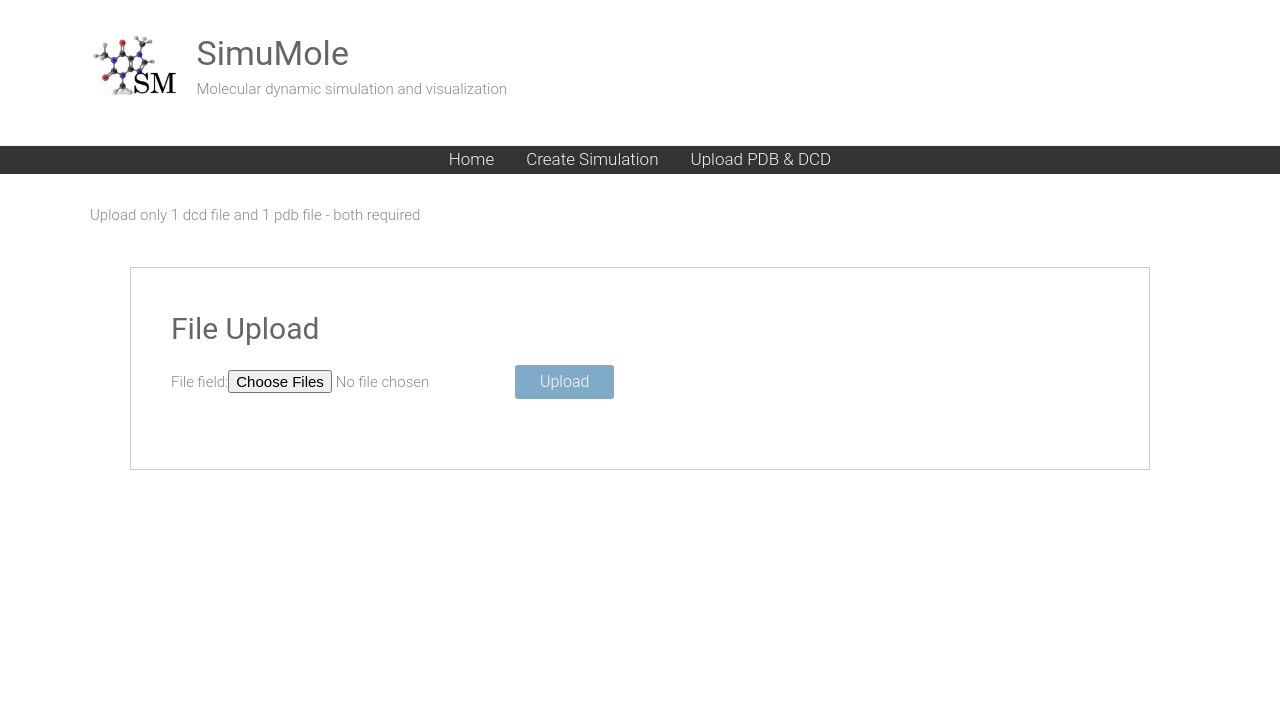
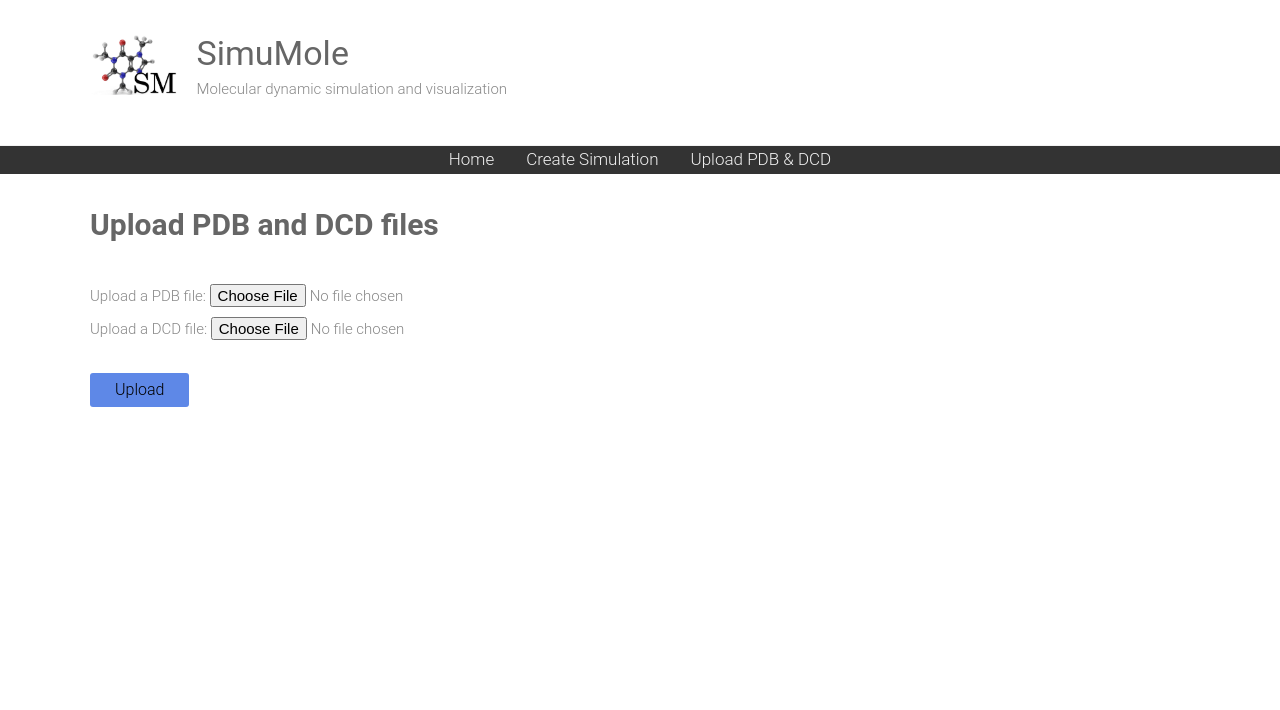
Before and after one commit to TechnionYP5779/SimuMole, a Django app: page /upload/ in a window 1280 px wide. Shown: the top 710 px of the page. Run offline with Django 3.2, Linux system fonts and the light colour scheme; some libraries are stand-ins or nearby versions.

Commit message:
issue #94: split the form into two seperate FileFields

```diff
--- a/src/SimuMole/SimuMole/urls.py
+++ b/src/SimuMole/SimuMole/urls.py
@@ -18,13 +18,14 @@ urlpatterns = [
                                                  SimulationForm1_DetermineRelativePosition,
                                                  SimulationForm2_SimulationParameters],
                                                 condition_dict={'1': show_form1})),
+
                   path('update_simulation_status/', views.update_simulation_status, name='update_simulation_status'),
-
 
                   path('download_pdb_dcd__zip/', views.download_pdb_dcd__zip, name='download_pdb_dcd__zip'),
                   path('download_pdb_dcd__email/', views.download_pdb_dcd__email, name='download_pdb_dcd__email'),
                   path('download_animation__zip/', views.download_animation__zip, name='download_animation__zip'),
                   path('download_animation__email/', views.download_animation__email, name='download_animation__email'),
-                  path('upload/', views.file_upload, name='file_upload'),
+
+                  path('upload/', views.upload_files, name='upload_files'),
 
               ] + static(settings.MEDIA_URL, document_root=settings.MEDIA_ROOT)
--- a/src/SimuMole/SimuMoleScripts/uploaded_simulation.py
+++ b/src/SimuMole/SimuMoleScripts/uploaded_simulation.py
@@ -1,15 +1,24 @@
 import pymol
-import os
+
 temp = 'media/files/'  # path to temp folder
 
-class Uploaded_Simulation:
-    def __init__(self, pdb_file_name, dcd_file_name):
-        self.cmd = None
-        self.pdb_file_name = pdb_file_name
-        self.dcd_file_name = dcd_file_name
 
-    def run_simulation(self):
-        pymol.finish_launching(['pymol', '-q'])  # pymol: -q quiet launch, -c no gui, -e fullscreen
-        self.cmd = pymol.cmd
-        self.cmd.load(temp + self.pdb_file_name)
-        self.cmd.load(temp + self.dcd_file_name)
+def pdb_and_dcd_match(pdb_file_name, dcd_file_name):  # todo: remove gui
+    pymol.finish_launching(['pymol', '-q'])  # pymol: -q quiet launch, -c no gui, -e fullscreen
+    cmd = pymol.cmd
+    try:
+        cmd.reinitialize()
+        cmd.load(temp + pdb_file_name)
+        cmd.load_traj(temp + dcd_file_name)
+        return True
+    except:
+        return False
+
+
+def create_animations():
+    # for now, only open pymol window:
+    pymol.finish_launching(['pymol', '-q'])  # pymol: -q quiet launch, -c no gui, -e fullscreen
+    cmd = pymol.cmd
+    cmd.reinitialize()
+    cmd.load(temp + "file_upload_pdb.pdb")
+    cmd.load(temp + "file_upload_dcd.dcd")
--- a/src/SimuMole/SimuMoleWeb/forms.py
+++ b/src/SimuMole/SimuMoleWeb/forms.py
@@ -8,6 +8,8 @@ from django.conf import settings
 from SimuMoleScripts.basicTrajectoryBuilder import scr_for_checks
 from SimuMoleScripts.fix_pdb import fix_pdb
 from SimuMoleScripts.transformations import get_atoms, get_atoms_string, translate_vecs, rotate_molecular
+from SimuMoleScripts.uploaded_simulation import pdb_and_dcd_match
+
 import os
 
 ################################
@@ -333,8 +335,43 @@ class SimulationForm2_SimulationParameters(forms.Form):
 
 
 ################################
-#   File Upload
+#   Upload PDB & DCD
 ################################
 
-class MultipuleFieldForm(forms.Form):
-    file_field = forms.FileField(widget=forms.ClearableFileInput(attrs={'multiple': True}))
+class UploadFiles(forms.Form):
+    pdb_file = forms.FileField(required=True, label='Upload a PDB file')
+    dcd_file = forms.FileField(required=True, label='Upload a DCD file')
+
+    def clean(self):
+        errors = []
+
+        # pdb_file
+        pdb_file: UploadedFile = self.cleaned_data['pdb_file']
+        file_name, file_extension = os.path.splitext(str(pdb_file))
+        if file_extension.lower() != '.pdb':
+            errors.append(forms.ValidationError("The PDB file format is incorrect"))
+
+        # dcd_file
+        dcd_file: UploadedFile = self.cleaned_data['dcd_file']
+        file_name, file_extension = os.path.splitext(str(dcd_file))
+        if file_extension.lower() != '.dcd':
+            errors.append(forms.ValidationError("The DCD file format is incorrect"))
+
+        if len(errors) != 0:
+            raise forms.ValidationError(errors)
+
+        # save files (only after checking that their format is correct)
+        self.save_file(pdb_file, "file_upload_pdb.pdb")
+        self.save_file(dcd_file, "file_upload_dcd.dcd")
+
+        # check match between the files
+        if not pdb_and_dcd_match("file_upload_pdb.pdb", "file_upload_dcd.dcd"):
+            raise forms.ValidationError("The PDB file does not match the DCD file (the number of atoms is different)")
+
+    @staticmethod
+    def save_file(file: UploadedFile, filename: str):
+        path = os.path.join(settings.MEDIA_ROOT, 'files')
+        file_storage = FileSystemStorage(location=path)
+
+        file_storage.delete(filename)  # delete existing file with same name
+        file_storage.save(filename, file)  # save existing file
--- a/src/SimuMole/SimuMoleWeb/templates/file_upload.html
+++ b/src/SimuMole/SimuMoleWeb/templates/file_upload.html
@@ -2,11 +2,27 @@
 {% block content %}
     <title>SimuMole: Upload PDB & DCD</title>
 
-    <div style="padding:40px;margin:40px;border:1px solid #ccc">
-        <h1>File Upload</h1>
-        <form action="#" method="post" enctype="multipart/form-data">
-            {% csrf_token %} {{ form }}
-            <input type="submit" value="Upload"/>
-        </form>
-    </div>
+    <style>
+
+        .error input, .error select, .errorlist {
+            color: red;
+            padding-bottom: 30px;
+        }
+
+        #blue-button {
+            background-color: #5e88e7;
+            color: black;
+            margin-bottom: 20px;
+        }
+
+    </style>
+
+    <h1><strong>Upload PDB and DCD files</strong></h1><br>
+
+    <form action="" method="post" enctype="multipart/form-data"> {% csrf_token %}
+        {{ form.as_p }}
+        <br>
+        <input id="blue-button" type="submit" value="Upload" class="btn btn-primary"/>
+    </form>
+
 {% endblock %}
--- a/src/SimuMole/SimuMoleWeb/views.py
+++ b/src/SimuMole/SimuMoleWeb/views.py
@@ -1,10 +1,9 @@
 from SimuMoleScripts.simulation_main_script import Simulation
-from SimuMoleScripts.uploaded_simulation import Uploaded_Simulation
+from SimuMoleScripts.uploaded_simulation import create_animations
+from .forms import UploadFiles
+
 from formtools.wizard.views import CookieWizardView
-from .models import UploadForm
-from django.http import HttpResponseRedirect, JsonResponse
-from .forms import MultipuleFieldForm
-from django.urls import reverse
+from django.http import JsonResponse
 from django.shortcuts import render
 from django.core.files.storage import FileSystemStorage
 from django.conf import settings
@@ -12,9 +11,6 @@ import os
 import threading
 import zipfile
 from os.path import basename
-from django.core.files.storage import default_storage
-from django.core.files.base import ContentFile
-from django.contrib import messages
 
 temp = 'media/files/'  # path to temp folder
 
@@ -290,59 +286,14 @@ def show_form1(wizard: CookieWizardView):
 
 
 ################################
-#   File Upload
+#   Upload PDB & DCD
 ################################
 
-def file_upload_old_version(request):
-    if request.method == "POST":
-        file = UploadForm(request.POST, request.FILES)
-        if file.is_valid():
-            file_name, file_extension = os.path.splitext(request.FILES['file'].name)
-            file_extension = file_extension.lower()
-            # allowing only pdb files
-            if file_extension == '.pdb':
-                messages.success(request, 'File Uploaded Successfully')
-                file.save()
-                return HttpResponseRedirect(reverse('file_upload'))
-            else:  # Should never be called, since we added FileExtensionValidator on the Upload model.
-                messages.error(request, 'Upload failed: file extension has to be \'pdb\'.')
-
+def upload_files(request):
+    if request.method == 'POST':
+        form = UploadFiles(request.POST, request.FILES)
+        if form.is_valid():
+            create_animations()
     else:
-        file = UploadForm()
-    return render(request, 'file_upload.html', {'form': file})
-
-
-def file_upload(request):
-    messages.info(request, "Upload only 1 dcd file and 1 pdb file - both required")
-    pdb_count = 0
-    dcd_count = 0
-    i = 0
-    files_arr = []
-    if request.method == "POST":
-        form = MultipuleFieldForm(request.POST, request.FILES)
-        files = request.FILES.getlist('file_field')
-        if form.is_valid():
-            for f in files:
-                i += 1
-                file_name, file_extension = os.path.splitext(f.name)
-                file_extension = file_extension.lower()
-                # allowing only pdb and dcd files
-                if file_extension == '.pdb':
-                    pdb_count += 1
-                elif file_extension == '.dcd':
-                    dcd_count += 1
-                files_arr.append(f)
-            if (pdb_count == 1) and (dcd_count == 1) and (i == 2):
-                path = default_storage.save('files/' + files_arr[0].name, ContentFile(files_arr[0].read()))
-                tmp_file = os.path.join(settings.MEDIA_ROOT, path)
-                path = default_storage.save('files/' + files_arr[1].name, ContentFile(files_arr[1].read()))
-                tmp_file = os.path.join(settings.MEDIA_ROOT, path)
-                messages.success(request, 'Files Uploaded Successfully - Simulation will open now')
-                sim = Uploaded_Simulation(files_arr[0].name, files_arr[1].name)
-                sim.run_simulation()
-            else:
-                messages.error(request, "Failed - Upload only 1 dcd file and 1 pdb file.")
-                return HttpResponseRedirect(reverse('file_upload'))
-    else:
-        form = MultipuleFieldForm()
+        form = UploadFiles()
     return render(request, 'file_upload.html', {'form': form})
```
